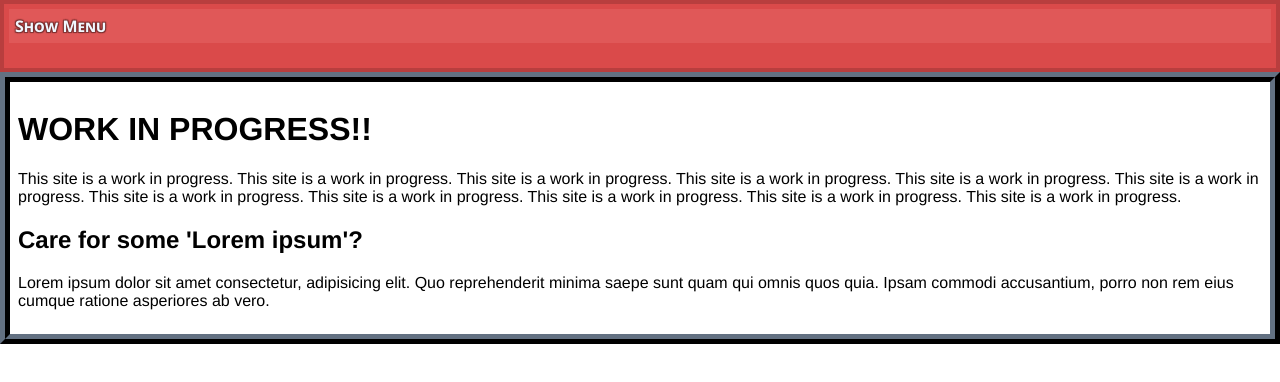
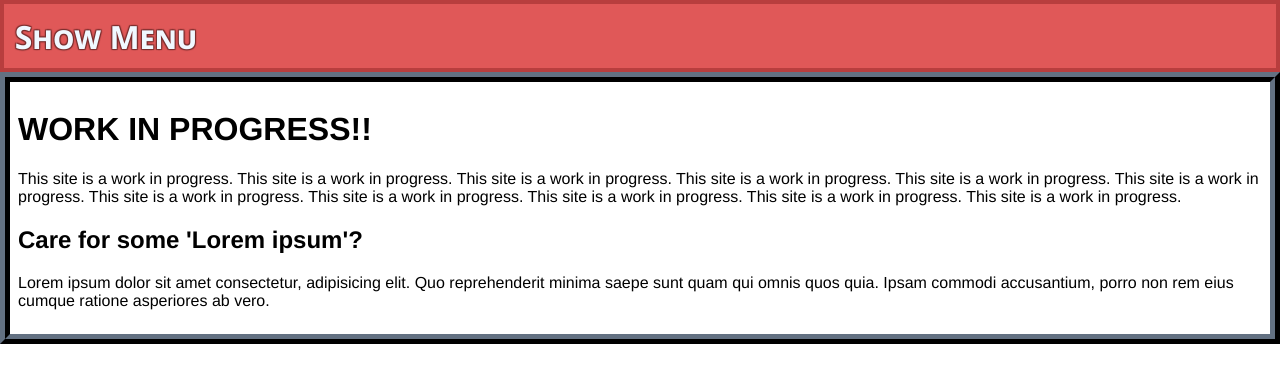
Before and after one commit to briidee3/briidee3.github.io, a website: page index.html in a window 1280 px wide. Drawn offline with Linux system fonts and the light colour scheme.

```diff
--- a/styles/main.css
+++ b/styles/main.css
@@ -18,7 +18,7 @@
 }
 
 main {
-  margin-top: calc(var(--header-height));
+  margin-top: var(--header-height);
   border: 10px ridge rgb(35, 40, 46);
   padding: 8px;
 }
@@ -53,13 +53,12 @@
   font-family: 'Segoe UI', Tahoma, Geneva, Verdana, sans-serif;
   font-weight: 700;
   font-variant: small-caps;
-  font-size: calc(var(--header-height) / 4);
+  font-size: calc(var(--header-height) / 2);
 }
 
 header a {
   display: flex;
-  margin: 5px;
-  padding: 6px;
+  padding: calc(var(--header-height) / 6);
   background-color: rgb(224, 88, 88);
   color: aliceblue;
   text-shadow:
@@ -94,7 +93,7 @@
   top: var(--header-height);
   font-family: 'Segoe UI', Tahoma, Geneva, Verdana, sans-serif;
   font-weight: 500;
-  font-size: calc(var(--header-height) / 5);
+  font-size: calc(var(--header-height) / 3);
   max-height: 0;
   overflow: hidden;
   transition: 500ms;
@@ -127,7 +126,7 @@
 }
 
 .menu-option a {
-  border: 4px ridge rgba(60, 139, 139, .582);
+  border: 4px solid rgba(60, 139, 139, .582);
 }
 
 nav.mobile {
```
